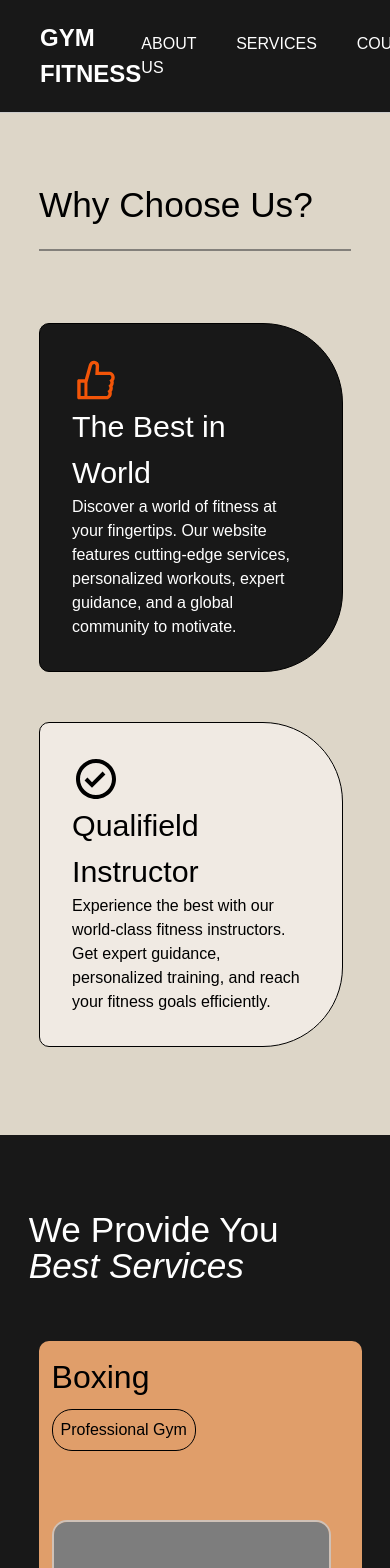
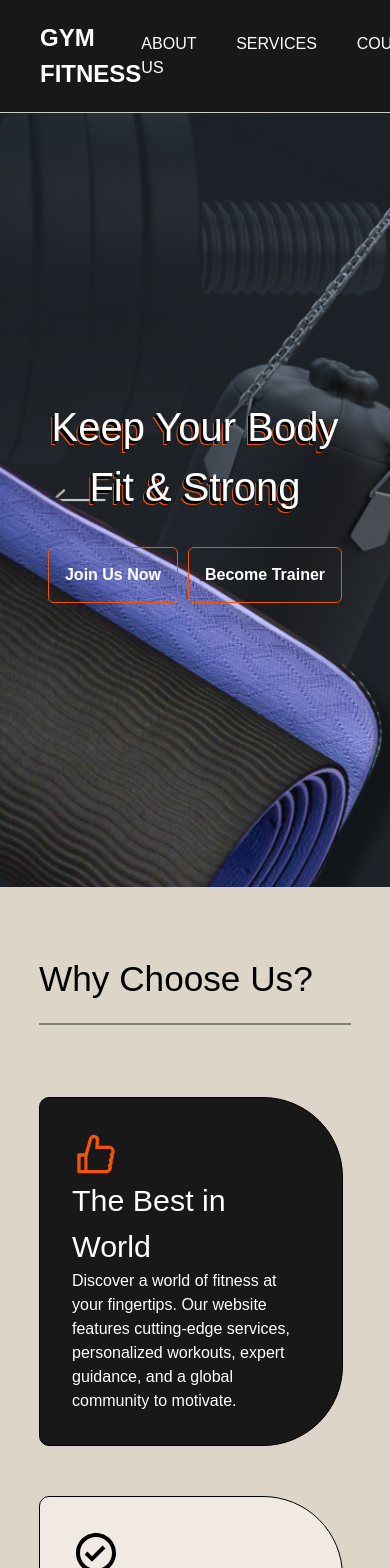
Before and after one commit to SWD392-SP25/GymFitnessFE, a React (Vite) app: page /landing in a window 390 px wide. Shown: the top 1568 px of the page. Built offline with nearby package versions, Linux system fonts and the light colour scheme; grey boxes are pictures that could not be loaded.

Commit message:
add contents for landing

```diff
--- a/src/components/Contact/Contact.jsx
+++ b/src/components/Contact/Contact.jsx
@@ -2,7 +2,6 @@ import React from 'react';
 import Wrapper from '../UI/Wrapper';
 import contactclasses from './Contact.module.css';
 import FormContact from '../Sub-Components/FormContact';
-import ContactDetails from '../Sub-Components/ContactDetails';
 import {motion} from 'framer-motion';
 
 const mainTitleAnimation = {
@@ -49,7 +48,6 @@ const Contact = () => {
 					viewport={{once: true, amount: 0.8}}
 					className={contactclasses['contactus-us__div']}>
 					<FormContact />
-					<ContactDetails />
 				</motion.div>
 			</div>
 		</Wrapper>
--- /dev/null
+++ b/src/components/Hero/HeroSection.jsx
@@ -0,0 +1,20 @@
+import styles from "./HeroSection.module.css";
+
+const HeroSection = () => {
+
+  return (
+    <div className={styles['hero-section']} data-aos='zoom-out-down'>
+      <h1 className={styles['main-heading']}>
+        Keep Your Body
+        <br />
+        Fit & Strong
+      </h1>
+      <div>
+        <button className={styles}>Join Us Now</button>
+        <button className={styles}>Become Trainer</button>
+      </div>
+    </div>
+  );
+};
+
+export default HeroSection;
--- /dev/null
+++ b/src/components/Hero/HeroSection.module.css
@@ -0,0 +1,64 @@
+.hero-section {
+  height: calc(100vh - 90px);
+  background-image: url(../../assets/home1.jpg);
+  background-size: cover;
+  background-repeat: no-repeat;
+  color: white;
+  display: flex;
+  align-items: center;
+  justify-content: center;
+  flex-direction: column;
+  text-align: center;
+}
+
+.hero-section h1 {
+  margin-bottom: 30px;
+}
+
+.hero-section div {
+  display: flex;
+  align-items: center;
+  gap: 10px;
+}
+
+.main-heading {
+  color: var(--white);
+  font-size: 50px;
+  --x-offset: -0.0625em;
+  --y-offset: 0.0625em;
+  --stroke: 0.025em;
+  --background-color: black;
+  --stroke-color: #f35508;
+  text-shadow: var(--x-offset) var(--y-offset) 0px var(--background-color),
+    calc(var(--x-offset) - var(--stroke)) calc(var(--y-offset) + var(--stroke))
+      0px var(--stroke-color);
+}
+
+
+.hero-section button {
+  cursor: pointer;
+	width: 100%;
+	height: 3.5rem;
+	padding: 0 1em;
+	color: white;
+	border: 1px solid #f35508;
+	font-family: inherit;
+  font-weight: 600;
+	transition: all 0.375s;
+	border-radius: 6px;
+	text-align: center;
+  white-space: nowrap;
+}
+
+.hero-section button:hover {
+	background-color: #f35508;
+}
+
+@media (max-width: 900px) {
+  .hero-section {
+    height: calc(100vh - 70px);
+  }
+  .hero-section h1 {
+    font-size: 40px;
+  }
+}
--- a/src/components/Navigation.css
+++ b/src/components/Navigation.css
@@ -27,6 +27,10 @@
   transition: color 0.3s;
 }
 
+.nav-link:hover {
+  color: #f35508;
+}
+
 .nav-link::after {
   content: '';
   position: absolute;
@@ -43,5 +47,5 @@
 .nav-link:hover::after {
   width: 100%;
   left: 0;
-  background: #FFFFFF; /* Change this to your desired hover color */
+  background: #f35508; /* Change this to your desired hover color */
 }
--- a/src/components/Sub-Components/ContactDetails.jsx
+++ /dev/null
@@ -1,32 +0,0 @@
-import React from 'react';
-import contactdetailclasses from './ContactDetails.module.css';
-
-const ContactDetails = () => {
-	return (
-		<div className={contactdetailclasses['contact-details__wrapper']}>
-			<ul className={contactdetailclasses['contact-details__lists']}>
-				<li>
-					<h4>Find Us</h4>
-					<a>
-						<p>
-							1925 Century Park East
-							<br /> Suite 1250
-							<br /> Los Angeles, CA 90067
-						</p>
-					</a>
-				</li>
-				<li>
-					<h4>General Contact</h4>
-					<a>
-						<p>
-							T – 1 310 556 0155 <br />
-							info@actionistconsulting.com
-						</p>
-					</a>
-				</li>
-			</ul>
-		</div>
-	);
-};
-
-export default ContactDetails;
--- a/src/components/Sub-Components/ContactDetails.module.css
+++ /dev/null
@@ -1,43 +0,0 @@
-.contact-details__wrapper {
-	width: 100%;
-	display: flex;
-	justify-content: center;
-}
-
-.contact-details__lists {
-	list-style: none;
-	padding: 0 1em;
-	display: flex;
-	flex-wrap: wrap;
-	justify-content: space-evenly;
-	gap: 30px;
-}
-
-.contact-details__lists h4 {
-	font-size: 1.3rem;
-	font-weight: 400;
-}
-
-.contact-details__lists p {
-	font-weight: 200;
-}
-
-/* Responsive */
-@media (width < 500px) {
-	.contact-details__wrapper {
-		justify-content: flex-start;
-	}
-	.contact-details__lists {
-		padding: 0 0.5em;
-		flex-direction: column;
-		gap: 20px;
-	}
-}
-
-@media (767px < width < 1199px) {
-	.contact-details__lists {
-		flex-wrap: wrap;
-		margin-left: 1em;
-		justify-content: flex-start;
-	}
-}
--- a/src/components/Sub-Components/service_data.js
+++ b/src/components/Sub-Components/service_data.js
@@ -1,8 +1,8 @@
 export const services = [
 	{
 		id: 1,
-		title: 'Boxing',
-		badgetext: 'Professional Gym',
+		title: 'Chatbot',
+		badgetext: 'Our chatbot AI is ready to answer your questions 24/7',
 		backgroundcolor: '#FFB379',
 		textcolor: 'black',
 		imagealt: 'Boxing Fitness',
@@ -11,8 +11,8 @@ export const services = [
 	},
 	{
 		id: 2,
-		title: 'Stretching',
-		badgetext: 'Professional Gym',
+		title: 'Course Packages',
+		badgetext: 'Many diverse training packages for you to choose from',
 		backgroundcolor: '#464646',
 		textcolor: 'white',
 		imagealt: 'Stretching in Fitness',
@@ -21,8 +21,8 @@ export const services = [
 	},
 	{
 		id: 3,
-		title: 'Body Building',
-		badgetext: 'Professional Gym',
+		title: 'Meet Trainers',
+		badgetext: 'Our professional PT team is always ready to answer your questions',
 		backgroundcolor: '#CECECE',
 		textcolor: 'black',
 		imagealt: 'Bodybuilding in Gym',
@@ -31,8 +31,8 @@ export const services = [
 	},
 	{
 		id: 4,
-		title: 'Yoga',
-		badgetext: 'Expert Yoga',
+		title: 'Planing',
+		badgetext: 'We always display and remind you of your training process',
 		backgroundcolor: '#FAF0E4',
 		textcolor: 'black',
 		imagealt: 'Yoga in Gym',
@@ -41,8 +41,8 @@ export const services = [
 	},
 	{
 		id: 5,
-		title: 'Running',
-		badgetext: 'Professional Gym',
+		title: 'Join Us',
+		badgetext: 'Our application with convenient services is always available',
 		backgroundcolor: '#C0D6EA',
 		textcolor: 'black',
 		imagealt: 'Running in Gym',
@@ -51,8 +51,8 @@ export const services = [
 	},
 	{
 		id: 6,
-		title: 'Zumba Aerobics',
-		badgetext: 'Expert Zumba',
+		title: 'Become Our Partner',
+		badgetext: 'Sign up as a trainer and create your own course',
 		backgroundcolor: '#D6E8DB',
 		textcolor: 'black',
 		imagealt: 'Zumba Dance fitness',
--- a/src/pages/Landing.jsx
+++ b/src/pages/Landing.jsx
@@ -4,12 +4,14 @@ import Feature from '../components/Feature/Feature';
 import Services from '../components/Services/Services';
 import Contact from '../components/Contact/Contact';
 import Package from '../components/Package/Package';
+import HeroSection from '../components/Hero/HeroSection';
 import landingclasses from './Landing.module.css';
 
 const Landing = () => {
   return (
     <div className={landingclasses.landing}>
       <Navigation />
+      <HeroSection />
       <section id="feature">
         <Feature />
       </section>
```
Also changed, not shown: src/components/Package/Package.jsx (+34 -37 lines), src/assets/home1.jpg (added).
